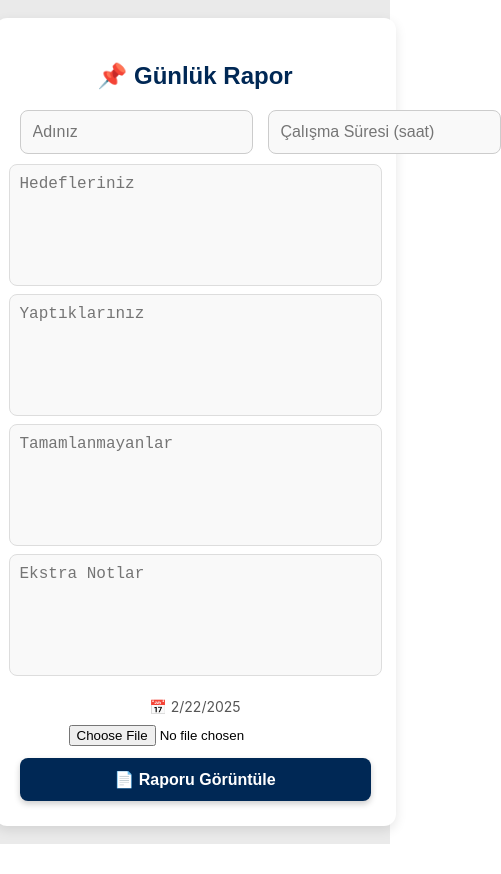
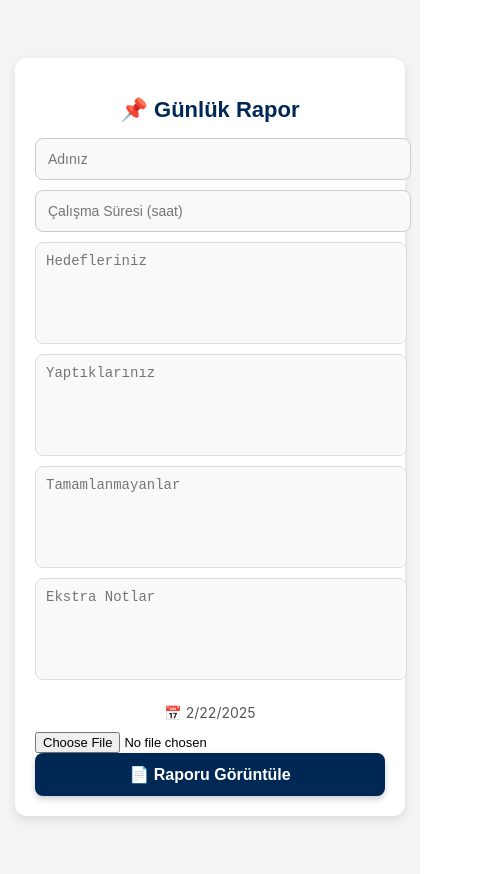
Before and after one commit to nazlinres01/report-app, a React (Create React App) app: page / in a window 390 px wide. Shown: the whole page, 501 px wide, since content can reach past the window. Before the commit the page ends 844 px from the top, so only its background shows below. Built offline with nearby package versions, Linux system fonts and the light colour scheme.

Commit message:
updated mobile css

```diff
--- a/src/pages/Home.jsx
+++ b/src/pages/Home.jsx
@@ -10,7 +10,7 @@ function Home() {
   const [notlar, setNotlar] = useState("");
   const [hata, setHata] = useState("");
   const [tarih, setTarih] = useState(new Date().toLocaleDateString());
-  const [gorseller, setGorseller] = useState([]); // Görselleri bir dizi olarak tutacağız
+  const [gorseller, setGorseller] = useState([]);
   const navigate = useNavigate();
 
   const handleClick = (e) => {
@@ -30,17 +30,14 @@ function Home() {
     if (file) {
       const reader = new FileReader();
       reader.onloadend = () => {
-        setGorseller((prevGorseller) => [
-          ...prevGorseller,
-          { src: reader.result, name: file.name }, // Görselin adı ve verisini ekliyoruz
-        ]);
+        setGorseller((prevGorseller) => [...prevGorseller, { src: reader.result, name: file.name }]);
       };
       reader.readAsDataURL(file);
     }
   };
 
   const handleGorselSil = (index) => {
-    setGorseller((prevGorseller) => prevGorseller.filter((_, i) => i !== index)); // Silinen görseli diziden kaldır
+    setGorseller((prevGorseller) => prevGorseller.filter((_, i) => i !== index));
   };
 
   return (
@@ -82,44 +79,46 @@ function Home() {
   );
 }
 
+// 🌟 RESPONSIVE TASARIM STİLLERİ
 const styles = {
   page: {
     width: "100vw",
-    height: "100vh",
+    minHeight: "100vh",
     display: "flex",
     alignItems: "center",
     justifyContent: "center",
-    background: "#EAEAEA",
+    background: "#F4F4F4",
+    padding: "15px",
   },
   container: {
-    width: "90%",
-    maxWidth: "600px",
+    width: "100%",
+    maxWidth: "500px",
     background: "white",
-    padding: "25px",
+    padding: "20px",
     borderRadius: "12px",
-    boxShadow: "0px 4px 12px rgba(0,0,0,0.1)",
+    boxShadow: "0px 4px 10px rgba(0,0,0,0.1)",
     display: "flex",
     flexDirection: "column",
-    alignItems: "center",
   },
   title: {
-    fontSize: "24px",
+    fontSize: "22px",
     fontWeight: "bold",
     color: "#002855",
-    marginBottom: "20px",
+    marginBottom: "15px",
     textAlign: "center",
     fontFamily: "Arial, sans-serif",
   },
   row: {
     display: "flex",
-    gap: "15px",
+    flexDirection: "column",
+    gap: "10px",
     width: "100%",
     marginBottom: "10px",
   },
   input: {
-    flex: 1,
+    width: "100%",
     padding: "12px",
-    fontSize: "16px",
+    fontSize: "14px",
     borderRadius: "8px",
     border: "1px solid #ccc",
     outline: "none",
@@ -127,52 +126,21 @@ const styles = {
   },
   textarea: {
     width: "100%",
-    height: "100px",
+    height: "80px",
     padding: "10px",
-    fontSize: "16px",
+    fontSize: "14px",
     borderRadius: "8px",
     border: "1px solid #ddd",
     outline: "none",
     resize: "none",
-    marginBottom: "8px",
+    marginBottom: "10px",
     backgroundColor: "#F9F9F9",
   },
   date: {
     fontSize: "14px",
     color: "#555",
     marginBottom: "10px",
-  },
-  fileUpload: {
-    display: "flex",
-    flexDirection: "column",
-    alignItems: "center",
-    marginBottom: "12px",
-  },
-  imageList: {
-    width: "100%",
-    padding: "10px 0",
-    borderTop: "1px solid #ddd",
-    marginTop: "10px",
-  },
-  imageItem: {
-    display: "flex",
-    justifyContent: "space-between",
-    alignItems: "center",
-    marginBottom: "8px",
-  },
-  imageName: {
-    fontSize: "14px",
-    color: "#333",
-    fontWeight: "500",
-  },
-  deleteButton: {
-    background: "rgba(255, 0, 0, 0.6)",
-    color: "white",
-    border: "none",
-    padding: "5px",
-    borderRadius: "50%",
-    cursor: "pointer",
-    fontSize: "14px",
+    textAlign: "center",
   },
   button: {
     padding: "12px",
@@ -194,4 +162,14 @@ const styles = {
   },
 };
 
+// ✅ Mobil uyum için medya sorguları (CSS)
+const mediaQueries = `
+@media (max-width: 600px) {
+  textarea { height: 70px; font-size: 13px; }
+  input { font-size: 13px; }
+  button { font-size: 14px; padding: 10px; }
+}
+`;
+document.head.insertAdjacentHTML("beforeend", `<style>${mediaQueries}</style>`);
+
 export default Home;
```
